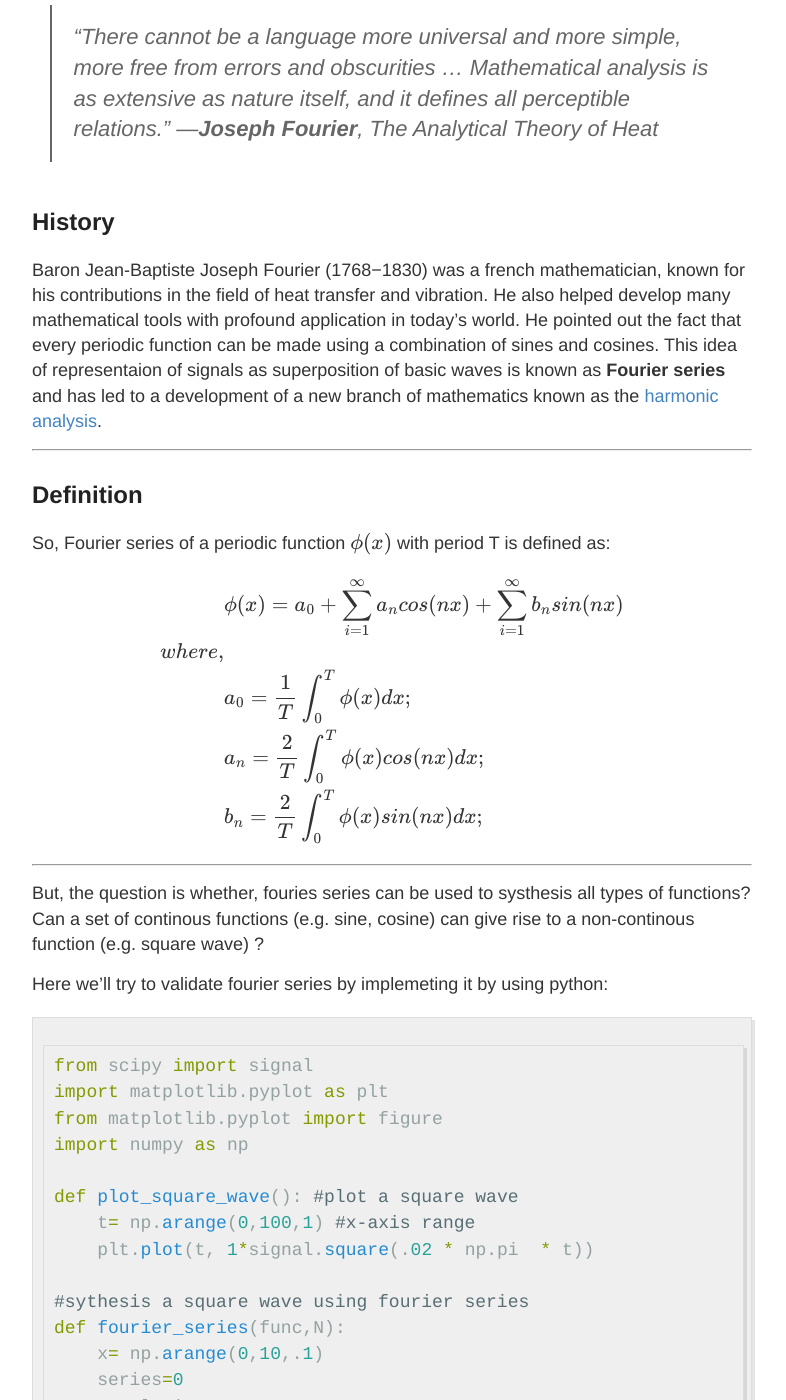
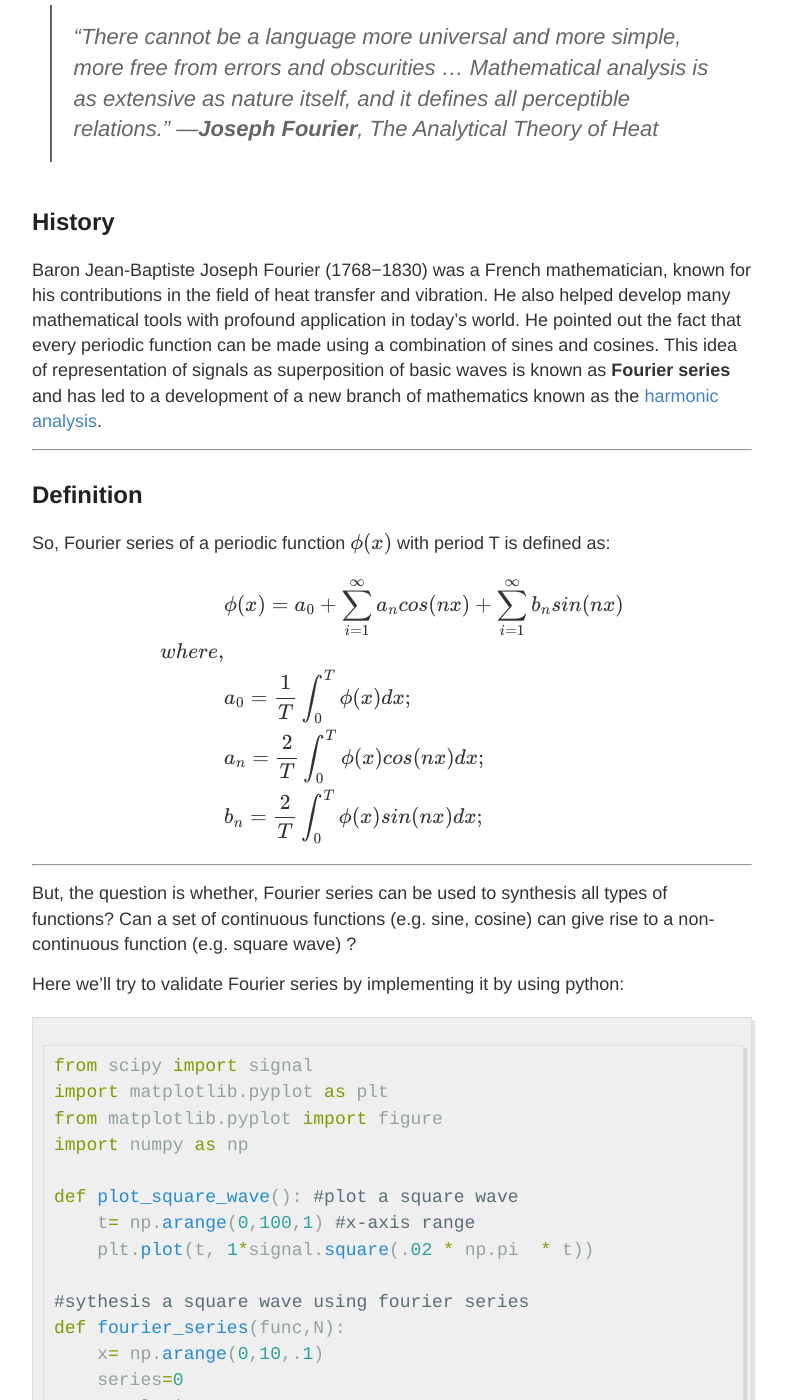
Before and after one commit to ankitk50/ankitk50.github.io, a Jekyll site: the page built from _posts/2020-05-12-Fourier.md, in a window 1280 px wide and 1400 px high, scrolled down 629 px. Shown: the whole window, without its empty margins (248-1034 px from the left). Built offline with Jekyll 4.4.1, drawn with Linux system fonts in a browser that asks for light colours; formulas are drawn with MathJax 3; some of the changed text lies outside the part shown.

Commit message:
fourier blog spell check

````diff
--- a/_posts/2020-05-12-Fourier.md
+++ b/_posts/2020-05-12-Fourier.md
@@ -12,7 +12,7 @@ comment: true
 
 ## History
 
-Baron Jean-Baptiste Joseph Fourier (1768−1830) was a french mathematician, known for his contributions in the field of heat transfer and vibration. He also helped develop many mathematical tools with profound application in today's world. He pointed out the fact that every periodic function can be made using a combination of sines and cosines. This idea of representaion of signals as superposition of basic waves is known as **Fourier series** and has led to a development of a new branch of mathematics known as the [harmonic analysis](https://en.wikipedia.org/wiki/Harmonic_analysis).
+Baron Jean-Baptiste Joseph Fourier (1768−1830) was a French mathematician, known for his contributions in the field of heat transfer and vibration. He also helped develop many mathematical tools with profound application in today's world. He pointed out the fact that every periodic function can be made using a combination of sines and cosines. This idea of representation of signals as superposition of basic waves is known as **Fourier series** and has led to a development of a new branch of mathematics known as the [harmonic analysis](https://en.wikipedia.org/wiki/Harmonic_analysis).
 
 
 ---
@@ -31,9 +31,9 @@ $$
 $$
 
 ---
-But, the question is whether, fouries series can be used to systhesis all types of functions? Can a set of continous functions (e.g. sine, cosine) can give rise to a non-continous function (e.g. square wave) ?
+But, the question is whether, Fourier series can be used to synthesis all types of functions? Can a set of continuous functions (e.g. sine, cosine) can give rise to a non-continuous function (e.g. square wave) ?
 
-Here we'll try to validate fourier series by implemeting it by using python:
+Here we'll try to validate Fourier series by implementing it by using python:
 
 
 ```python
````
Also changed, not shown: other parts of _posts/2020-05-12-Fourier.md (+1 -1 lines).
